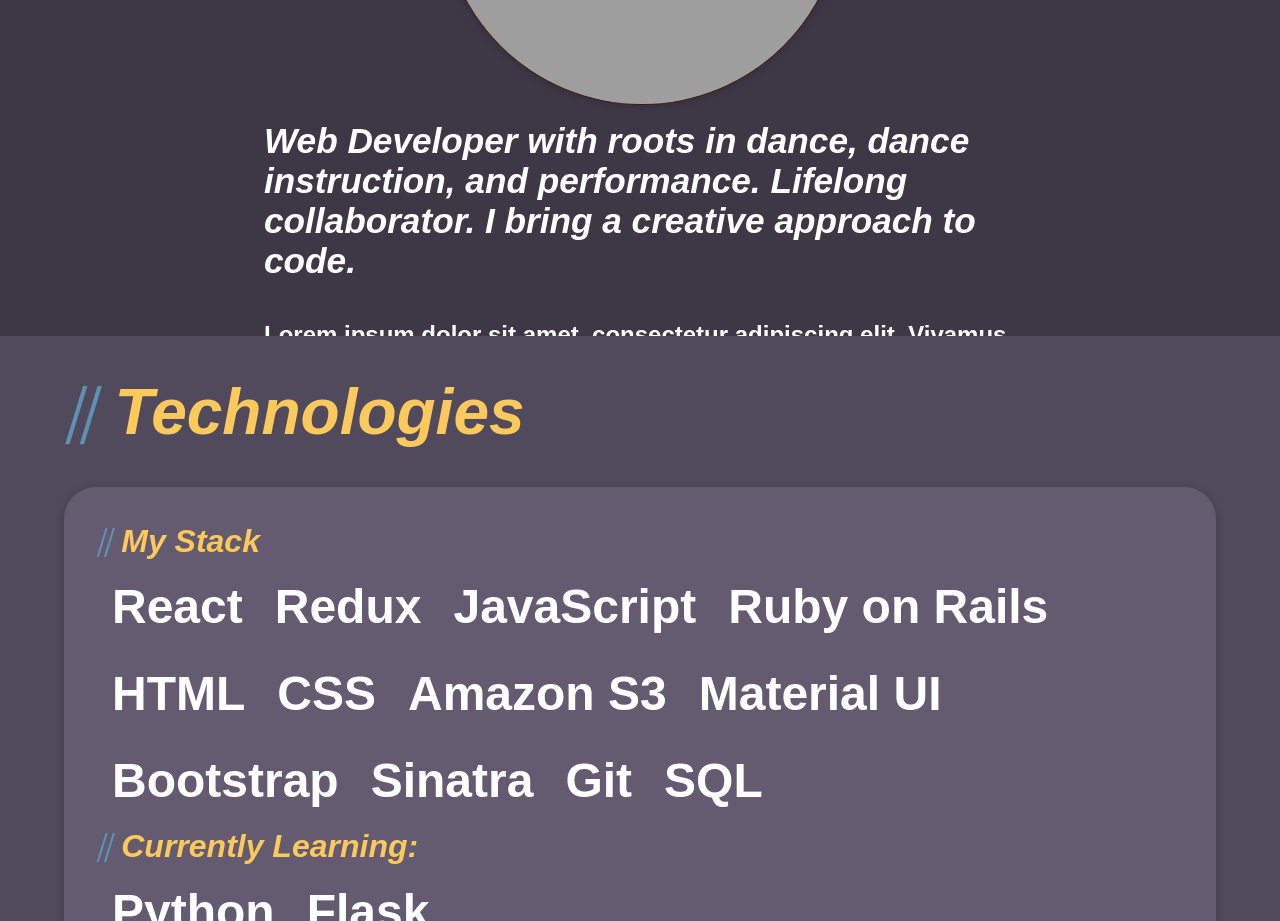
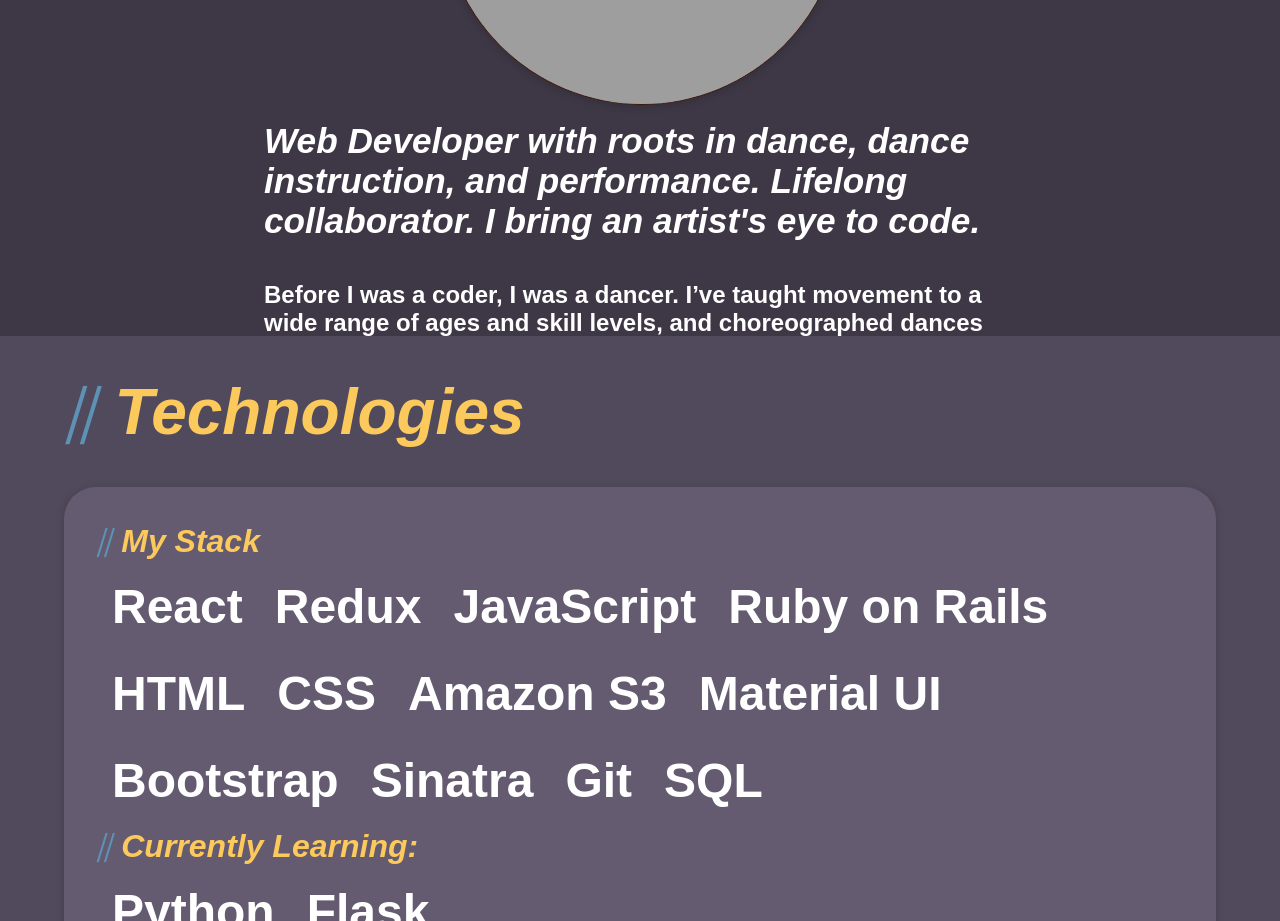
Before and after one commit to marcferraro/portfolio, a plain HTML site: page porfolio.html in a window 1280 px wide. Shown: the part 1280-2201 px from the top of the page. Drawn offline with Linux system fonts and the light colour scheme; grey boxes are pictures that could not be loaded.

Commit message:
bio draft finished and nav bar spacing

```diff
--- a/engineering.css
+++ b/engineering.css
@@ -75,8 +75,8 @@ body{
     display: flex;
     justify-content: space-between;
     width: 14rem;
-    margin-right: .5rem;
-    padding-left: .5rem;
+    margin-right: 1rem;
+    padding-left: 1rem;
     font-size: 17px;
     border-left: 1px solid rgb(250, 218, 74);
 }
@@ -266,6 +266,7 @@ nav a{
     font-family: Arial, Helvetica, sans-serif;
     /* font-style: italic; */
     font-weight: 600;
+    /* background-image: linear-gradient(to bottom right, #141218c0, #514a5c); */
 }
 
 .grid-3-columns{
--- a/porfolio.html
+++ b/porfolio.html
@@ -51,10 +51,12 @@
                     <div class='grid-3-columns'>
                         <div class='blurb-container'>
                             <p class='blurb-intro'>
-                                Web Developer with roots in dance, dance instruction, and performance. Lifelong collaborator. I bring a creative approach to code.
+                                Web Developer with roots in dance, dance instruction, and performance. Lifelong collaborator. I bring an artist's eye to code.
                             </p>
                             <p class='blurb'>
-                                Lorem ipsum dolor sit amet, consectetur adipiscing elit. Vivamus non laoreet ipsum. In hac habitasse platea dictumst. Donec facilisis semper dapibus. Fusce in dolor purus.
+                                Before I was a coder, I was a dancer. I’ve taught movement to a wide range of ages and skill levels,
+                                and choreographed dances performed in theaters, on street corners, and in lakes. While coding this manifests as
+                                a teacher's ability to communicate and a creative's ability to innovate.
                             </p>
                         </div>
                     </div>
```
